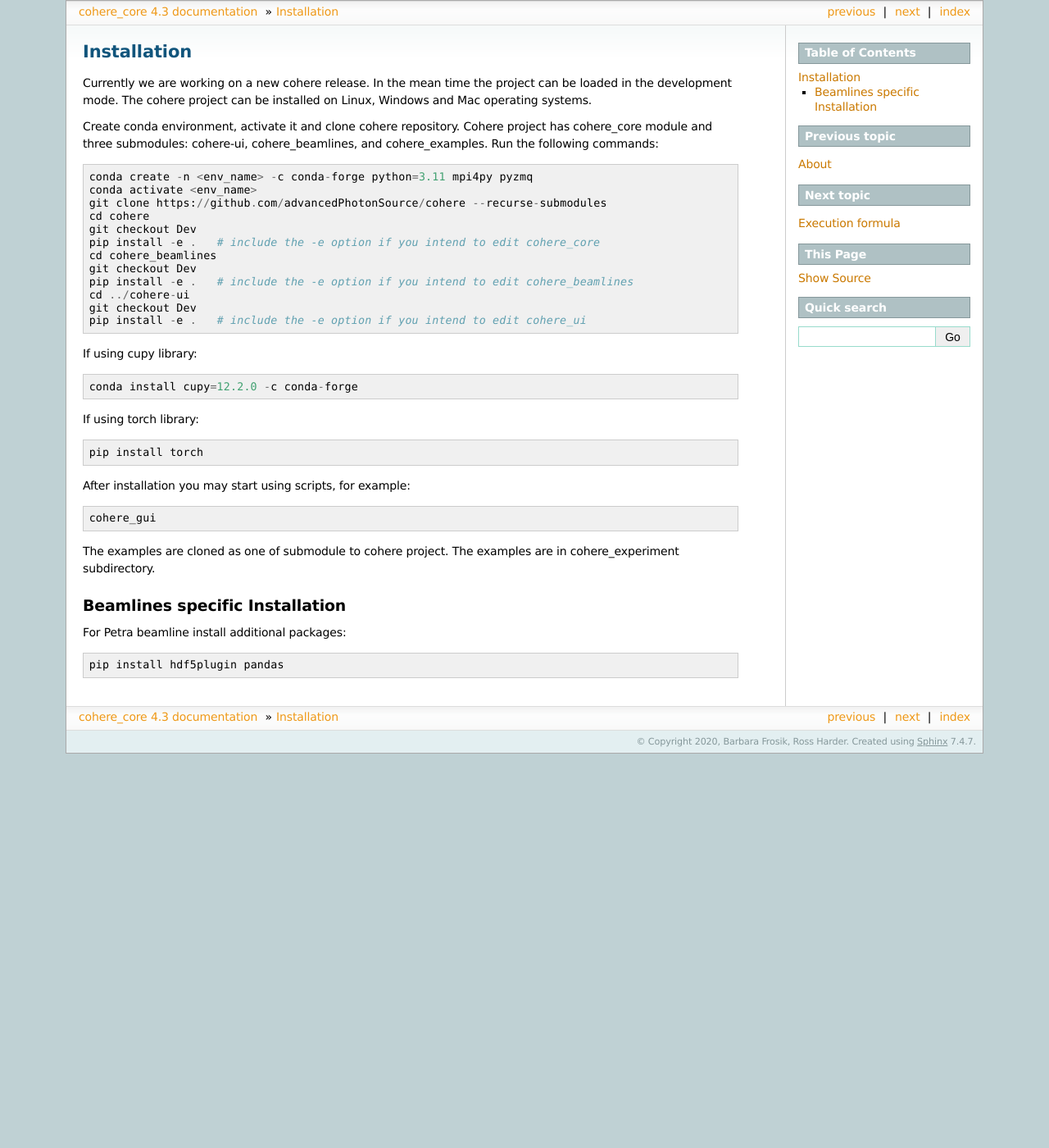
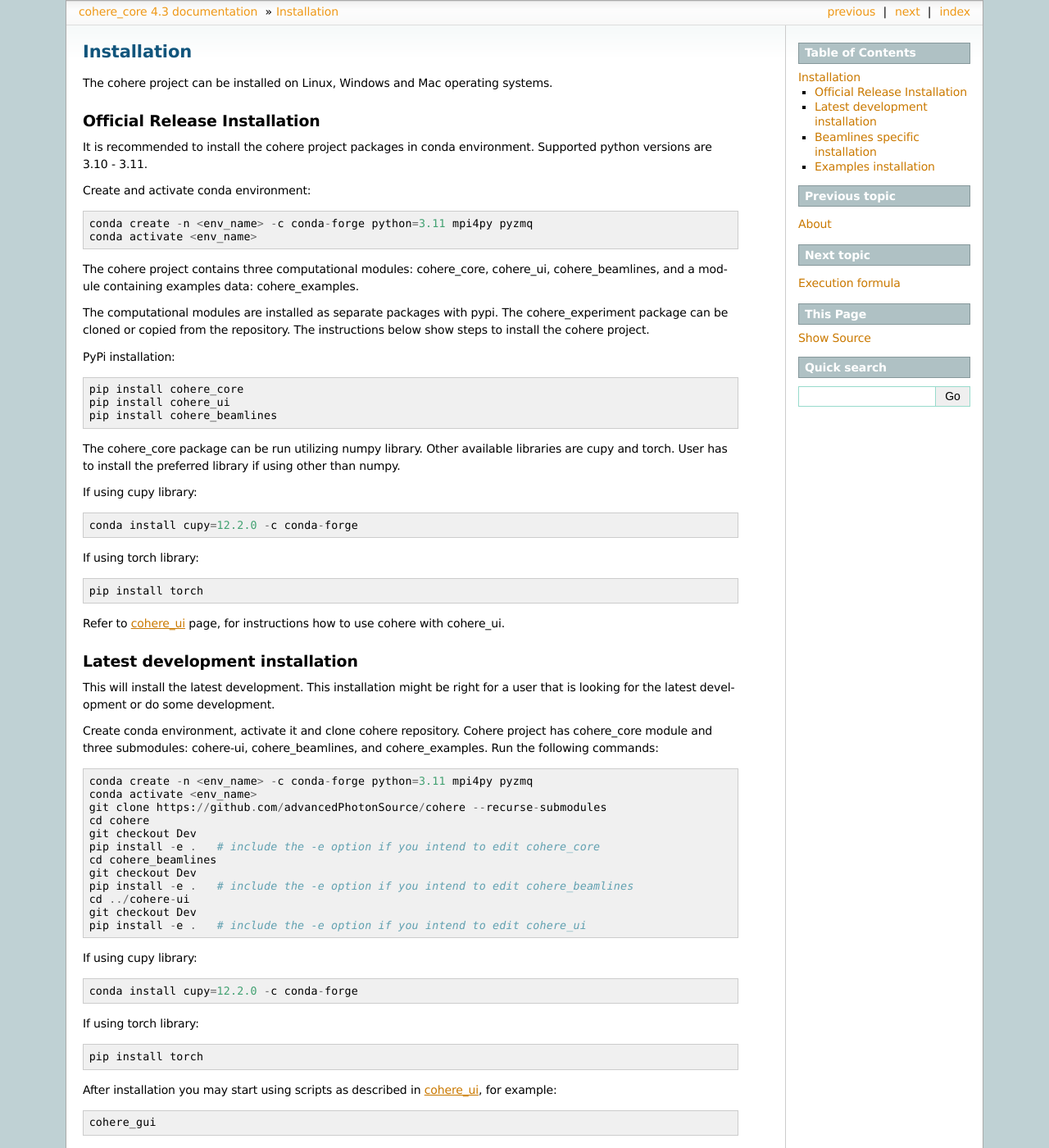
Before and after one commit to AdvancedPhotonSource/cohere, a Sphinx documentation site: the page built from docs/source/installation.rst, in a window 1280 px wide and 1400 px high. Shown: the whole window at 82% size. Built offline with Sphinx 7.4.7, drawn with Linux system fonts in a browser that asks for light colours; some of the changed text lies outside the part shown.

Commit message:
added instructions for release installation

```diff
--- a/docs/source/conf.py
+++ b/docs/source/conf.py
@@ -59,6 +59,7 @@
 #html_theme = 'alabaster'
 html_theme = 'sphinxdoc'
 smartquotes = False
+
 # Add any paths that contain custom static files (such as style sheets) here,
 # relative to this directory. They are copied after the builtin static files,
 # so a file named "default.css" will overwrite the builtin "default.css".
--- a/docs/source/installation.rst
+++ b/docs/source/installation.rst
@@ -1,8 +1,48 @@
 ============
 Installation
 ============
-Currently we are working on a new cohere release. In the mean time the project can be loaded in the development mode.
 The cohere project can be installed on Linux, Windows and Mac operating systems.
+
+Official Release Installation
+=============================
+It is recommended to install the cohere project packages in conda environment. Supported python versions are 3.10 - 3.11.
+
+Create and activate conda environment::
+
+    conda create -n <env_name> -c conda-forge python=3.11 mpi4py pyzmq
+    conda activate <env_name>
+
+The cohere project contains three computational modules: cohere_core, cohere_ui, cohere_beamlines, and a module containing examples data: cohere_examples.
+
+The computational modules are installed as separate packages with pypi. The cohere_experiment package can be cloned or copied from the repository.
+The instructions below show steps to install the cohere project.
+
+PyPi installation::
+
+    pip install cohere_core
+    pip install cohere_ui
+    pip install cohere_beamlines
+
+The cohere_core package can be run utilizing numpy library. Other available libraries are cupy and torch.
+User has to install the preferred library if using other than numpy.
+
+If using cupy library::
+
+    conda install cupy=12.2.0 -c conda-forge
+
+If using torch library::
+
+    pip install torch
+
+Refer to :ref:`api_cohere_ui` page, for instructions how to use cohere with cohere_ui.
+
+
+
+.. _latest:
+
+Latest development installation
+===============================
+This will install the latest development. This installation might be right for a user that is looking for the latest development or do some development.
 
 Create conda environment, activate it and clone cohere repository. Cohere project has cohere_core module and three submodules: cohere-ui, cohere_beamlines, and cohere_examples.
 Run the following commands::
@@ -28,14 +68,24 @@
 
     pip install torch
 
-After installation you may start using scripts, for example::
+After installation you may start using scripts as described in  :ref:`api_cohere_ui`, for example::
 
     cohere_gui
 
 The examples are cloned as one of submodule to cohere project. The examples are in cohere_experiment subdirectory.
 
-Beamlines specific Installation
+Beamlines specific installation
 ===============================
 For Petra beamline install additional packages::
 
     pip install hdf5plugin pandas
+
+Some of the modules can be installed with Pypi, as some can be cloned. A common scenario when developing on a beamline is installing release version of cohere_core and cohere_ui, and clone cohere_beamlines. Such arrangement offers reliability of the main modules and allows flexibility when dealing with changes on a beamline.
+
+Examples installation
+===============================
+To obtain the examples from cohere_examples module, clone the repository and initialize it to align with your directory structure::
+
+    git clone https://github.com/advancedPhotonSource/cohere_examples
+    cd cohere_examples
+    python init_examples.py
```
Also changed, not shown: docs/source/_templatesx/module.rst.jinja (deleted, +0 -8 lines).
